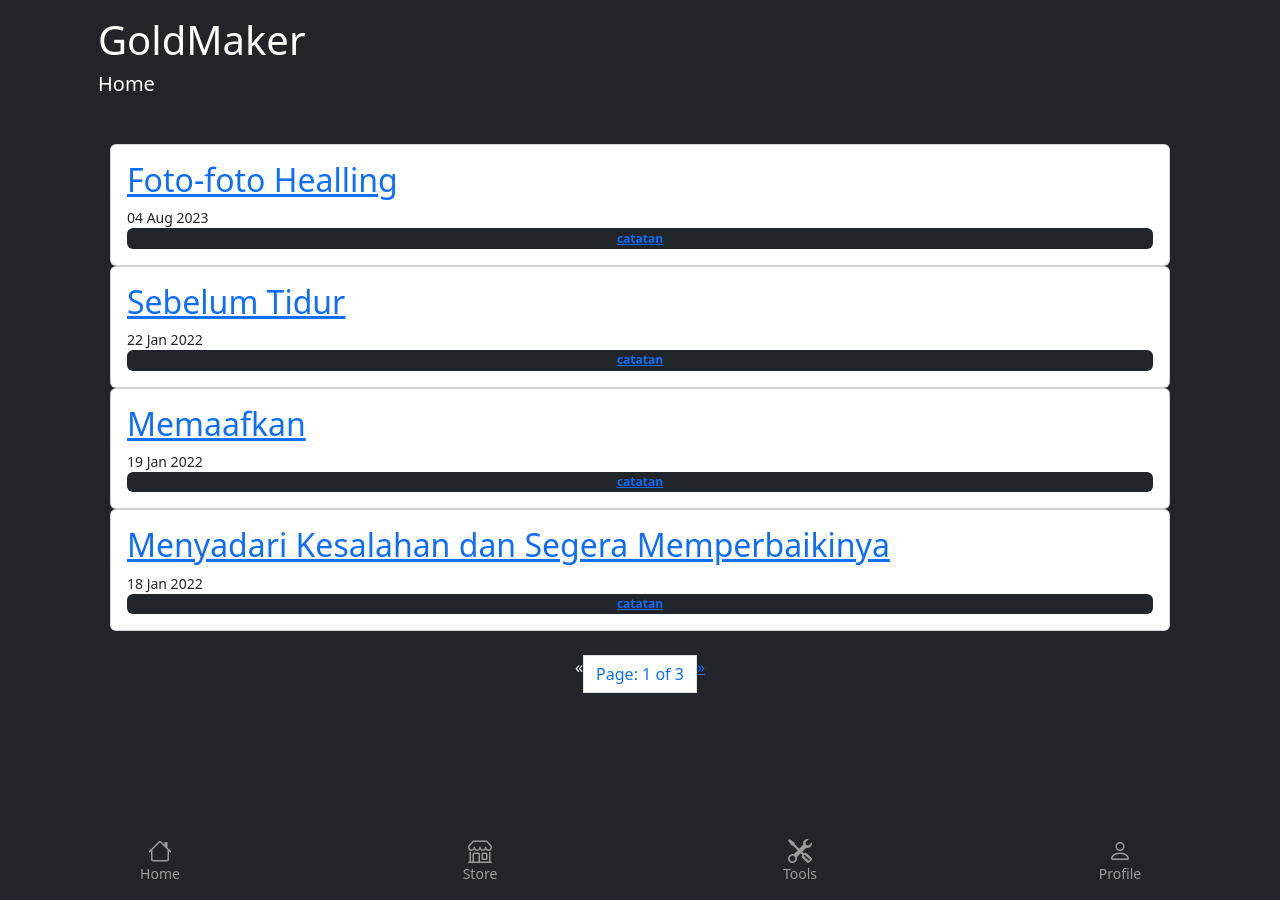
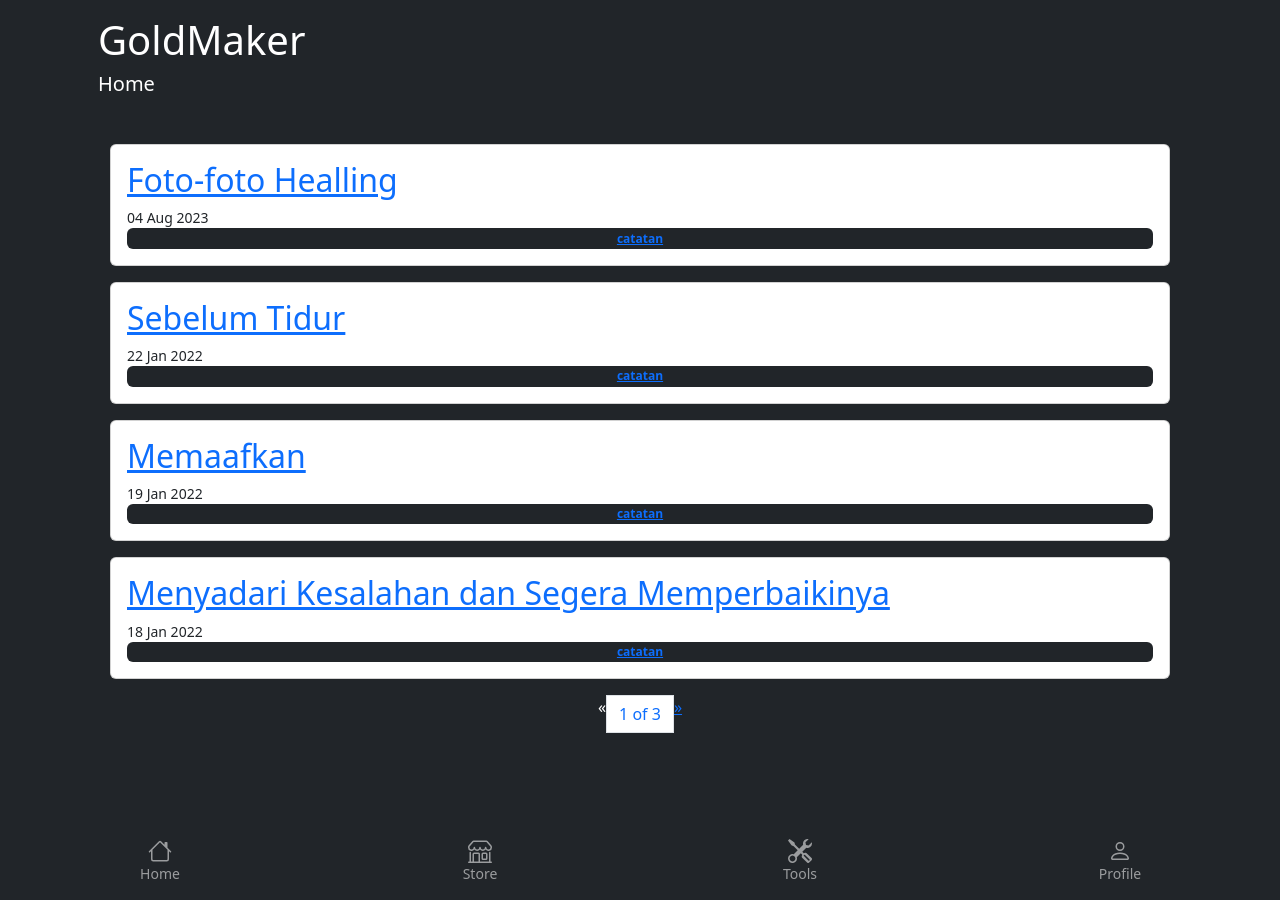
Before and after one commit to angganesia/angganesia.github.io, a Jekyll site: the page built from index.html, in a window 1280 px wide. Built offline with Jekyll 4.4.1, drawn with Linux system fonts in a browser that asks for light colours; the list of posts is cut into pages by our own code.

Commit message:
update index.html

```diff
--- a/index.html
+++ b/index.html
@@ -63,9 +63,9 @@
     <h1 class="name-site">{{site.title}}</h1>
     <h5 class="mb-5">Home</h5>
 
-    <div class="articles text-dark container mb-4">
+    <div class="articles text-dark container mb-3">
       {% for post in paginator.posts %}
-      <article class="article col card card-body">
+      <article class="article col card card-body mb-3">
         <h2 class="article-title card-title">
           <a href="{{site.baseurl}}{{post.url}}"> {{post.title}} </a>
         </h2>
@@ -89,7 +89,7 @@
       <span class="previous">&laquo;</span>
       {% endif %}
       <span class="page_number page-item page-link">
-        Page: {{ paginator.page }} of {{ paginator.total_pages }}
+        {{ paginator.page }} of {{ paginator.total_pages }}
       </span>
       {% if paginator.next_page %}
       <a href="{{ paginator.next_page_path }}" class="next">&raquo;</a>
```
